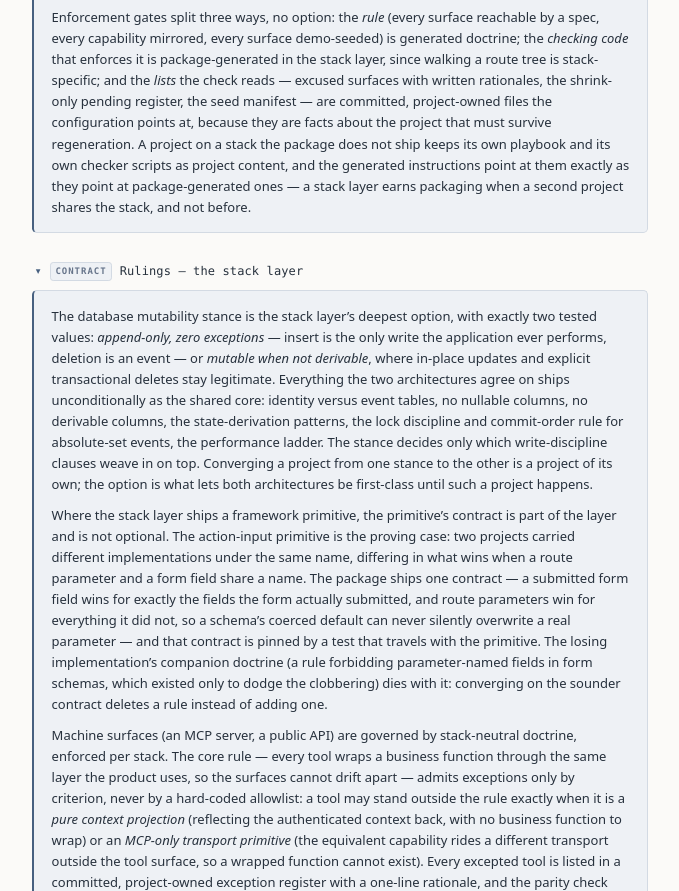
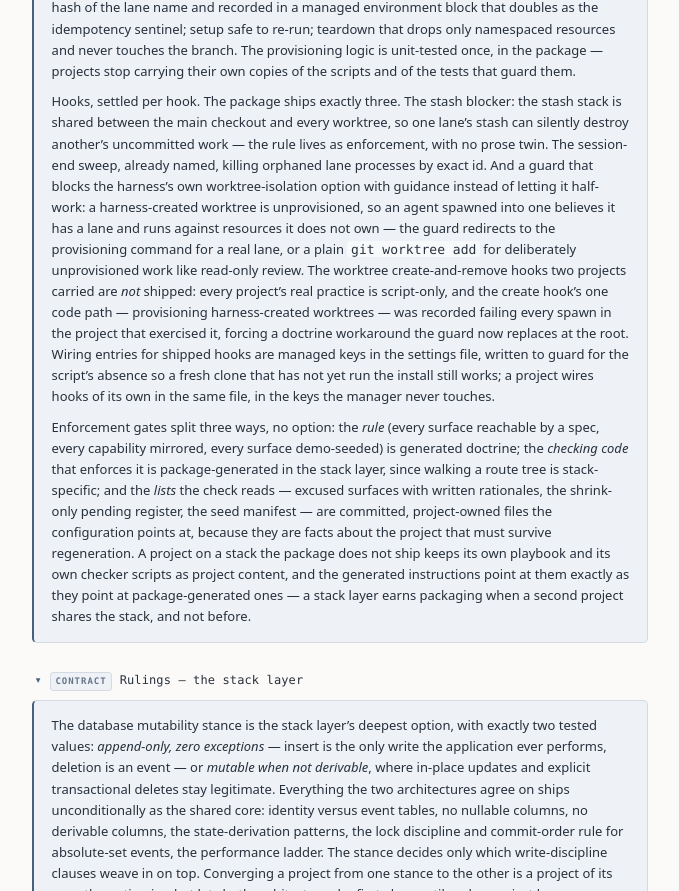
Before and after one commit to seasonedcc/seasoned-skills, a plain HTML site: page shaping/one-workflow/index.html in a window 1280 px wide. Shown: the part 10471-11362 px from the top of the page, without its empty margins (300-979 px from the left). Drawn offline with Linux system fonts and the light colour scheme.

Commit message:
Settings surgically managed and committed; three package hooks incl. isolation guard

```diff
--- a/shaping/one-workflow/index.html
+++ b/shaping/one-workflow/index.html
@@ -626,8 +626,15 @@
               off, the permission mode defaulting to auto, the status line with its
               model-demotion alarm &mdash; are
               materialized per project by the command-line tool as deterministic
-              code: generated project-level settings and a generated status-line
-              script, gitignored like every other generated file. Nothing ever
+              code. The settings file itself is committed and project-owned,
+              managed surgically: the tool enforces the workflow&rsquo;s keys
+              &mdash; the runtime values above, the skill-listing budget, the
+              shipped hooks&rsquo; wiring &mdash; and leaves every other key
+              untouched, so a project&rsquo;s own keys and its own hook
+              registrations ride in the same file, and the workflow&rsquo;s
+              assumptions travel to every teammate through git. The status-line
+              script is generated and gitignored like every other generated
+              file. Nothing ever
               writes to a user&rsquo;s global configuration; personal permission
               lists and machine-local preferences stay personal. A fresh machine
               needs nothing beyond installing the package in a project &mdash; the
@@ -648,6 +655,31 @@
               resources and never touches the branch. The provisioning logic is
               unit-tested once, in the package &mdash; projects stop carrying their
               own copies of the scripts and of the tests that guard them.
+            </p>
+            <p>
+              Hooks, settled per hook. The package ships exactly three. The stash
+              blocker: the stash stack is shared between the main checkout and
+              every worktree, so one lane&rsquo;s stash can silently destroy
+              another&rsquo;s uncommitted work &mdash; the rule lives as
+              enforcement, with no prose twin. The session-end sweep, already
+              named, killing orphaned lane processes by exact id. And a guard
+              that blocks the harness&rsquo;s own worktree-isolation option with
+              guidance instead of letting it half-work: a harness-created
+              worktree is unprovisioned, so an agent spawned into one believes
+              it has a lane and runs against resources it does not own &mdash;
+              the guard redirects to the provisioning command for a real lane,
+              or a plain <code>git worktree add</code> for deliberately
+              unprovisioned work like read-only review. The worktree
+              create-and-remove hooks two projects carried are <em>not</em>
+              shipped: every project&rsquo;s real practice is script-only, and
+              the create hook&rsquo;s one code path &mdash; provisioning
+              harness-created worktrees &mdash; was recorded failing every spawn
+              in the project that exercised it, forcing a doctrine workaround
+              the guard now replaces at the root. Wiring entries for shipped
+              hooks are managed keys in the settings file, written to guard for
+              the script&rsquo;s absence so a fresh clone that has not yet run
+              the install still works; a project wires hooks of its own in the
+              same file, in the keys the manager never touches.
             </p>
             <p>
               Enforcement gates split three ways, no option: the <em>rule</em> (every
```
